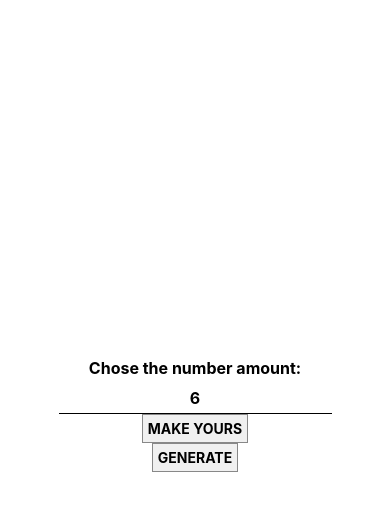
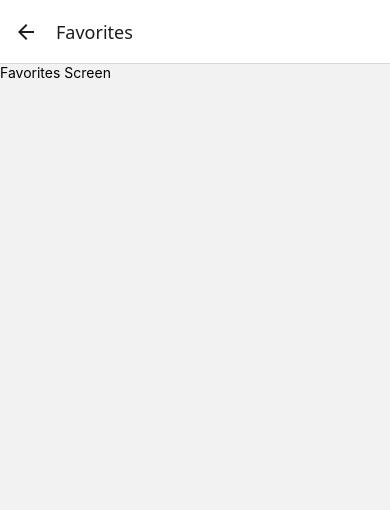
Before and after one commit to MatheusMFranco/better, a React Native app: screen /Favorites in a window 390 px wide. Shown: the top 510 px of the page. Built offline with nearby package versions, Linux system fonts and the light colour scheme.

Commit message:
feat: add navigation

```diff
--- a/index.js
+++ b/index.js
@@ -1,7 +1,7 @@
 /**
  * @format
  */
-
+import 'react-native-gesture-handler'; // Importante: sempre no topo
 import {AppRegistry} from 'react-native';
 import App from './src/App';
 import {name as appName} from './app.json';
--- a/src/App.tsx
+++ b/src/App.tsx
@@ -1,64 +1,19 @@
-import React, { Component } from 'react';
-import {
-  SafeAreaView,
-  StyleSheet,
-  Text,
-  TextInput,
-} from 'react-native';
+import react from 'react';
+import { NavigationContainer } from '@react-navigation/native';
+import { createNativeStackNavigator } from '@react-navigation/native-stack';
 
-import { Generator } from './components/loto/Generator';
-import NumbersSelector from './modals/NumbersSelector';
-import Action from './components/button/Action';
+import Favorites from './views/Favorites';
+import Game from './views/Game';
 
-export default class App extends Component {
+const Stack = createNativeStackNavigator();
 
-  state = {
-    showModal: false,
-    amount: 6,
-  }
-
-  updateAmount = (size: string) => this.setState({ amount: +size});
-
-  render() {
+export default function App() {
     return (
-      <SafeAreaView style={style.App}>
-        <Text style={style.TextDefault}>Chose the number amount:</Text>
-        <TextInput
-          style={[style.Input, style.TextDefault]}
-          keyboardType='numeric'
-          value={`${this.state.amount}`}
-          onChangeText={this.updateAmount}
-        />
-        <NumbersSelector
-          amount={this.state.amount}
-          isVisible={this.state.showModal}
-          onCancel={() => this.setState({ showModal: false })}
-        />
-        <Action
-          label='MAKE YOURS'
-          onClick={() => this.setState({ showModal: true })}
-        />
-        <Generator amount={this.state.amount} />
-      </SafeAreaView>
+      <NavigationContainer>
+        <Stack.Navigator initialRouteName="Game">
+          <Stack.Screen name="Favorites" component={Favorites} />
+          <Stack.Screen name="Game" component={Game} />
+        </Stack.Navigator>
+      </NavigationContainer>
     );
-  }
-};
-
-const style = StyleSheet.create({
-  App: {
-    flexGrow: 1,
-    justifyContent: 'center',
-    alignItems: 'center',
-    fontSize: 12,
-    textAlign: 'justify',
-  },
-  Input: {
-    borderBottomWidth: 1,
-  },
-  TextDefault: {
-    fontSize: 16,
-    textAlign: 'center',
-    fontWeight: 'bold',
-    padding: 5,
-  },
-});
+}
--- /dev/null
+++ b/src/views/Favorites.js
@@ -0,0 +1,12 @@
+import React from 'react';
+import { Text, SafeAreaView } from 'react-native';
+
+const Favorites = () => {
+  return (
+    <SafeAreaView>
+      <Text>Favorites Screen</Text>
+    </SafeAreaView>
+  );
+};
+
+export default Favorites;
--- /dev/null
+++ b/src/views/Game.tsx
@@ -0,0 +1,75 @@
+import React, { Component } from 'react';
+import {
+  SafeAreaView,
+  StyleSheet,
+  Text,
+  TextInput,
+} from 'react-native';
+
+import { Generator } from '../components/loto/Generator';
+import NumbersSelector from '../modals/NumbersSelector';
+import Action from '../components/button/Action';
+import { StackNavigationProp } from '@react-navigation/stack';
+
+type RootStackParamList = {
+  Favorites: undefined;
+};
+
+type DetailsScreenNavigationProp = StackNavigationProp<RootStackParamList, 'Favorites'>;
+
+export default class Game extends Component<{navigation: DetailsScreenNavigationProp}> {
+
+  state = {
+    showModal: false,
+    amount: 6,
+  }
+
+  updateAmount = (size: string) => this.setState({ amount: +size});
+
+  render() {
+    return (
+      <SafeAreaView style={style.App}>
+        <Text style={style.TextDefault}>Chose the number amount:</Text>
+        <TextInput
+          style={[style.Input, style.TextDefault]}
+          keyboardType='numeric'
+          value={`${this.state.amount}`}
+          onChangeText={this.updateAmount}
+        />
+        <NumbersSelector
+          amount={this.state.amount}
+          isVisible={this.state.showModal}
+          onCancel={() => this.setState({ showModal: false })}
+        />
+        <Action
+          label='MAKE YOURS'
+          onClick={() => this.setState({ showModal: true })}
+        />
+        <Generator amount={this.state.amount} />
+        <Action
+          label='FAVORITES'
+          onClick={() => this.props.navigation.navigate('Favorites')}
+        />
+      </SafeAreaView>
+    );
+  }
+};
+
+const style = StyleSheet.create({
+  App: {
+    flexGrow: 1,
+    justifyContent: 'center',
+    alignItems: 'center',
+    fontSize: 12,
+    textAlign: 'justify',
+  },
+  Input: {
+    borderBottomWidth: 1,
+  },
+  TextDefault: {
+    fontSize: 16,
+    textAlign: 'center',
+    fontWeight: 'bold',
+    padding: 5,
+  },
+});
```
Also changed, not shown: package.json (+9 -1 lines), 3 other files (tests, documents, lock files or other folders).
